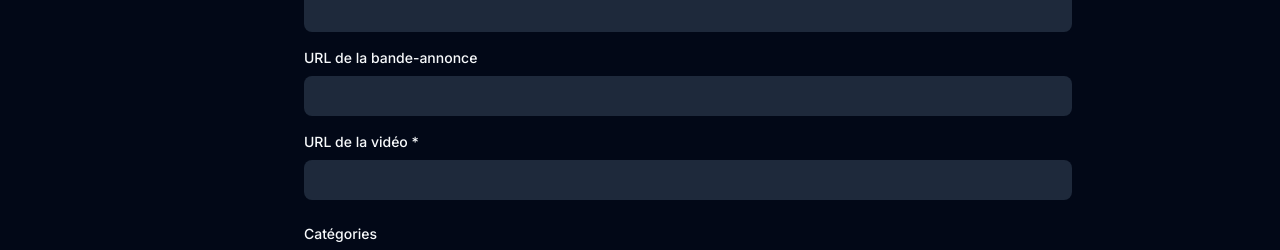
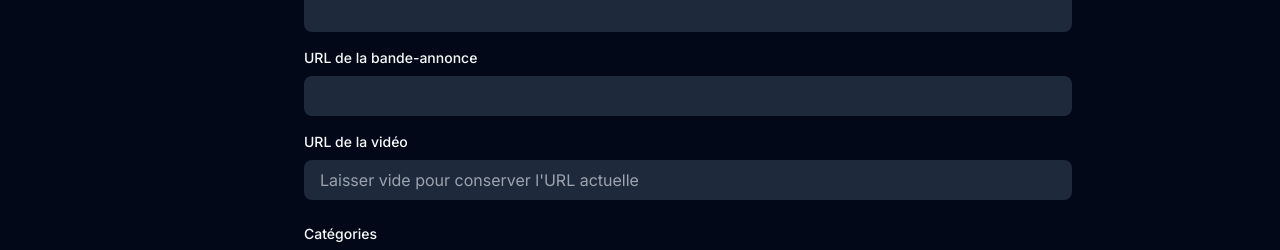
Before and after one commit to quentinmd/movio-tv, a Next.js app: page /admin/media/1/edit in a window 1280 px wide. Shown: the part 981-1231 px from the top of the page. Built offline with nearby package versions, Linux system fonts and the light colour scheme; no server answers; the database is empty.

Commit message:
fix: make video_url optional in edit form

```diff
--- a/app/admin/media/[id]/edit/page.tsx
+++ b/app/admin/media/[id]/edit/page.tsx
@@ -62,9 +62,7 @@ function EditMediaForm({ id }: { id: string }) {
         .eq("media_id", id);
 
       if (mediaCategories) {
-        setSelectedCategories(
-          mediaCategories.map((mc: any) => mc.category_id)
-        );
+        setSelectedCategories(mediaCategories.map((mc: any) => mc.category_id));
       }
     }
   }
@@ -301,16 +299,16 @@ function EditMediaForm({ id }: { id: string }) {
 
           <div>
             <label className="block text-sm font-medium mb-2">
-              URL de la vidéo *
+              URL de la vidéo
             </label>
             <input
               type="url"
-              required
               value={formData.video_url}
               onChange={(e) =>
                 setFormData({ ...formData, video_url: e.target.value })
               }
               className="w-full px-4 py-2 bg-secondary rounded-lg focus:outline-none focus:ring-2 focus:ring-red-500"
+              placeholder="Laisser vide pour conserver l'URL actuelle"
             />
           </div>
         </div>
```
